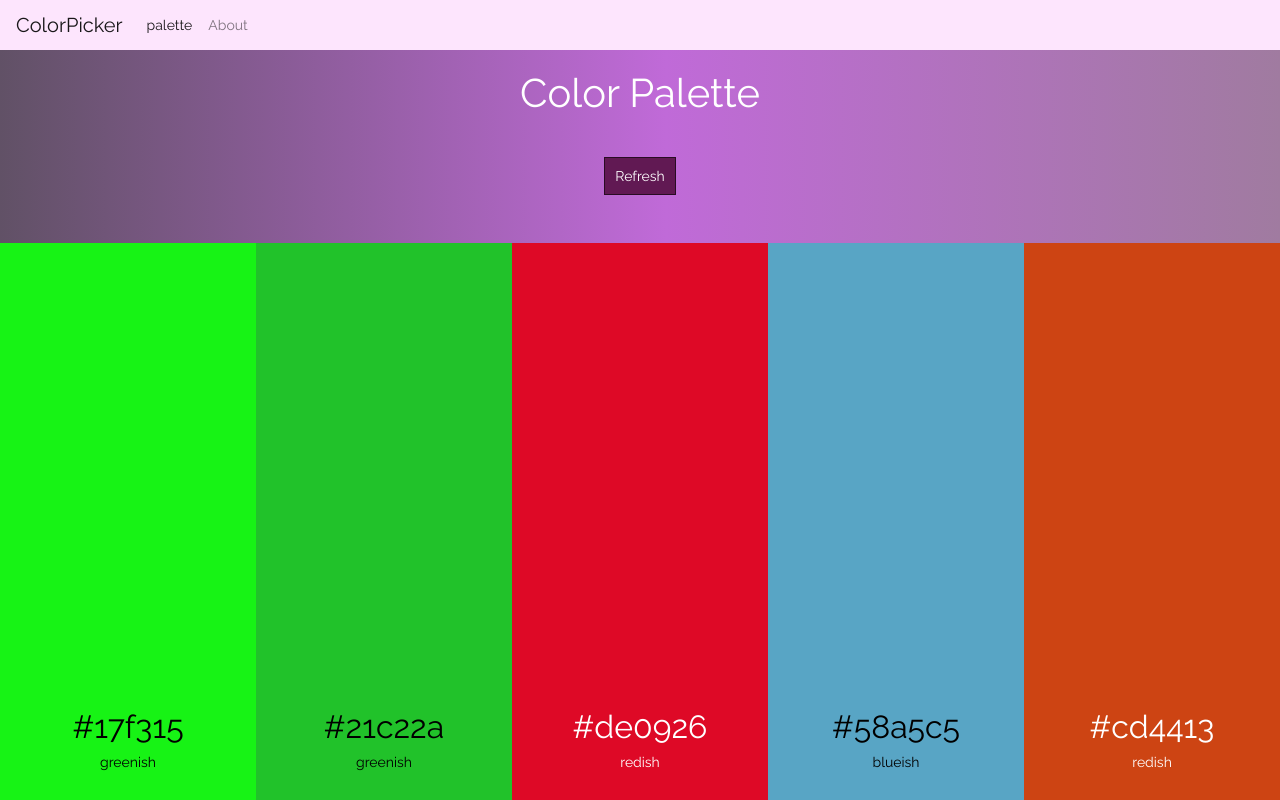
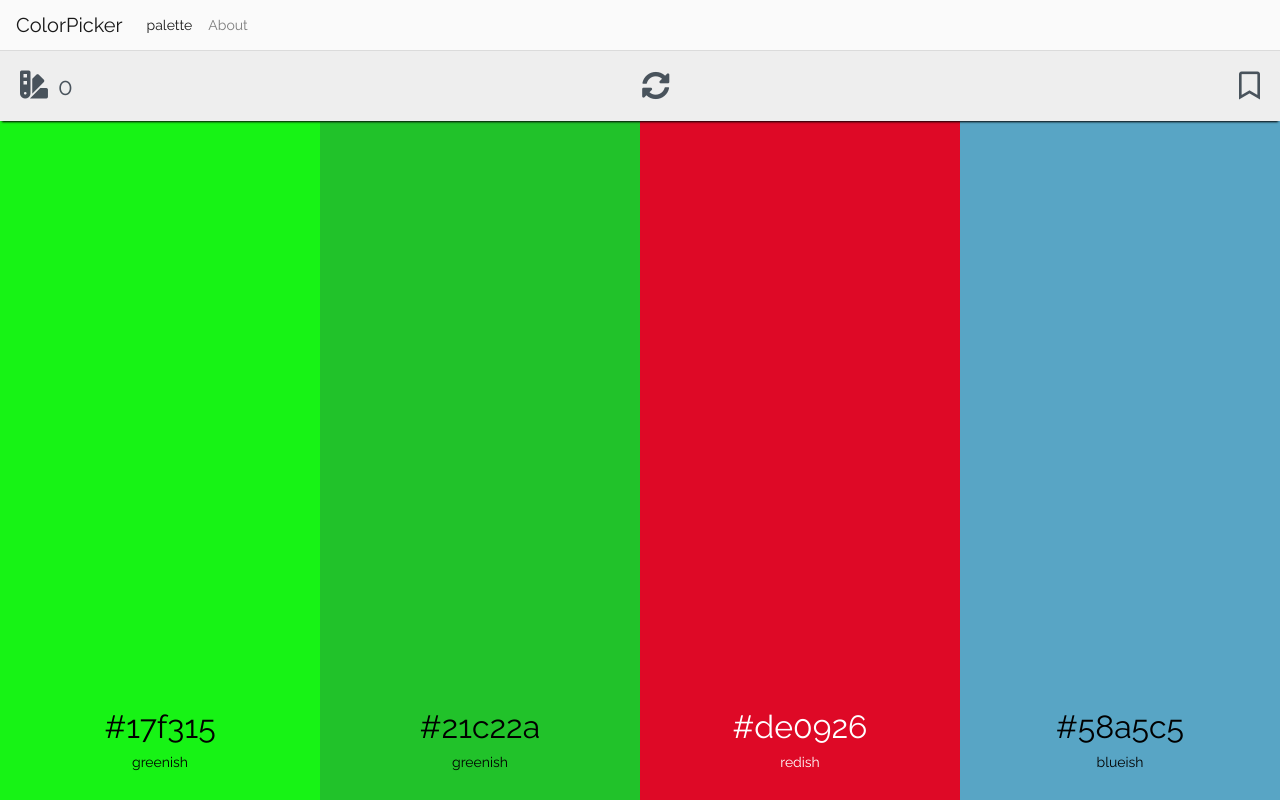
Before and after one commit to ahmednawar1997/color-picker, an Angular app: page / in a window 1280 px wide. Built offline with nearby package versions, Linux system fonts and the light colour scheme.

Commit message:
Create save palettes Change control bar UI

```diff
--- a/src/app/app.component.css
+++ b/src/app/app.component.css
@@ -50,3 +50,99 @@
   /* flex-wrap: wrap; */
   flex-direction: row;
 }
+
+.control-panel-cont {
+
+  display: flex;
+  flex-direction: row;
+  justify-content: center;
+  align-items: center;
+  border-top: 1px solid rgb(219, 219, 219);
+  background-color: rgb(238, 238, 238);
+  /* padding: 20px; */
+  width: 100%;
+  color: rgb(136, 138, 129);
+  box-shadow: 0 3px 2px -2px rgba(0, 0, 0, 1);
+  height: 100%;
+  z-index: 10;
+}
+
+
+.saved-palettes-btn {
+  margin-right: auto;
+}
+
+.saved-palettes-btn:hover {
+  transform: scale(1.1);
+}
+
+.control-btn {
+  color: rgb(73, 83, 92);
+  text-decoration: none;
+  height: 100%;
+  padding: 20px;
+  /* box-shadow: 0px 0px 5px #fff; */
+  transition: ease 0.5s;
+
+}
+
+.control-btn:hover {
+  color: rgb(48, 54, 59);
+  cursor: pointer;
+}
+
+.refresh-btn:hover {
+  transform: rotate(180deg);
+}
+
+.save-btn {
+  margin-left: auto;
+}
+
+.save-btn:hover {
+  transform: scale(1.1);
+}
+
+
+
+.saved-palettes {
+  display: flex;
+  flex: row;
+  flex-wrap: wrap;
+  padding: 10px;
+  background-color: rgb(250, 248, 242);
+}
+
+.saved-palette:hover {
+  cursor: pointer;
+  box-shadow: 0px 0px 5px 1px rgba(155, 155, 155, 0.75);
+
+
+}
+
+.saved-palette {
+  display: flex;
+  flex-direction: row;
+  flex-wrap: nowrap;
+  padding: 0;
+  background-color: rgb(221, 221, 219);
+  border-radius: 4px;
+  border: 4px solid white;
+  margin: 10px;
+  box-shadow: 0px 0px 2px 1px rgba(155, 155, 155, 0.75);
+
+}
+
+.palette-color {
+  margin: 0;
+  padding: 0;
+  height: 20px;
+  width: 20px;
+}
+
+.saved-palletes-num {
+  padding: 5;
+  margin-left: 10px;
+  font-size: x-large;
+
+}
--- a/src/app/app.component.html
+++ b/src/app/app.component.html
@@ -1,17 +1,30 @@
 <app-navbar></app-navbar>
-<div class="body-container mt-1">
-  <div class="header-cont">
-    <div class="header-item">
-      <h1 class="text-center">Color Palette</h1>
-    </div>
-    <div class="header-item">
-      <button class="button" (click)="refreshColors()">Refresh</button>
-    </div>
+
+
+
+<div class="control-panel-cont">
+  <a class="control-btn saved-palettes-btn" mat-raised-button matTooltip="Saved Palettes"
+    (click)="toggleSavedPalettes()"><i class="fas fa-swatchbook fa-2x"></i><span
+      class="saved-palletes-num">{{savedPalettes.length}}</span></a>
+  <a class="control-btn refresh-btn" (click)="refreshColors()"><i class="fas fa-sync-alt fa-2x"></i></a>
+  <a class="control-btn save-btn" mat-raised-button matTooltip="Save" (click)="savePalette()"><i
+      class="far fa-bookmark fa-2x"></i></a>
+</div>
+
+
+<div class="saved-palettes" *ngIf="showSavedPalettes">
+  <div *ngFor="let palette of savedPalettes" class="saved-palette">
+    <div *ngFor="let paletteColor of palette" class="palette-color" [style.background-color]="paletteColor"></div>
   </div>
+</div>
+
+
+<div class="body-container">
+
   <div class="palette-cont" cdkDropList cdkDropListOrientation="horizontal" (cdkDropListDropped)="drop($event)">
     <app-color-div *ngFor="let color of colors" [color]="color" [canAddColors]="colors.length===7" cdkDrag
-      cdkDragLockAxis="x" (expandColor)="expandColor(color)" (removeColor)="removeColor(color)" (addColor)="addColor(color)"(changeColor)="changeColorInArray(color, $event)"
-      ></app-color-div>
+      cdkDragLockAxis="x" (expandColor)="expandColor(color)" (removeColor)="removeColor(color)"
+      (addColor)="addColor(color)" (changeColor)="changeColorInArray(color, $event)"></app-color-div>
 
   </div>
 </div>
--- a/src/app/app.component.ts
+++ b/src/app/app.component.ts
@@ -14,19 +14,20 @@ import * as colorService from '../services/color-services';
 export class AppComponent {
   @ViewChildren(ColorDivComponent) children!: QueryList<ColorDivComponent>;
   @ViewChild('palette') paletteDom!: ElementRef;
-  title = 'color-picker';
   colors: Array<any>;
-  colorsTemp!: Array<any>;
+  savedPalettes!: Array<any>;
+  showSavedPalettes = false;
+
   showBackgroundLayer = false;
   expandedColor = '#ffffff';
 
   constructor() {
-    this.colors = colorService.generateSimilarColors(5);
+    this.colors = colorService.generateSimilarColors(4);
+    this.savedPalettes = [];
   }
 
 
   removeColor = (color: any) => {
-    console.log(color);
     this.colors = this.colors.filter((clr) => clr !== color);
   }
 
@@ -56,4 +57,35 @@ export class AppComponent {
     this.colors[index] = newColor;
   }
 
+  savePalette = () => {
+    const newPalette = this.colors.map((color) => colorService.rgbToHex(color));
+    if (!isPaletteExist(this.savedPalettes, newPalette)) {
+      this.savedPalettes.push(newPalette);
+    }
+  }
+
+  toggleSavedPalettes = () => {
+    this.showSavedPalettes = !this.showSavedPalettes;
+    if (this.savedPalettes.length === 0) {
+      this.showSavedPalettes = false;
+    }
+  }
 }
+
+const isPaletteExist = (savedPalettes: Array<any>, newPalette: Array<any>) => {
+  for (const palette of savedPalettes) {
+
+    if (palette.length !== newPalette.length) {
+      return false;
+    }
+    let flag = true;
+    for (const [index, element] of palette.entries()) {
+      if (element !== newPalette[index]) {
+        flag = false;
+        break;
+      }
+    }
+    if (flag) { return flag; }
+  }
+  return false;
+};
--- a/src/app/color-div/color-div.component.ts
+++ b/src/app/color-div/color-div.component.ts
@@ -19,6 +19,7 @@ export class ColorDivComponent implements OnInit {
   @Output() addColor: EventEmitter<any> = new EventEmitter();
   @Output() expandColor: EventEmitter<any> = new EventEmitter();
   @Output() changeColor: EventEmitter<any> = new EventEmitter();
+
 
 
 
--- a/src/app/navbar/navbar.component.css
+++ b/src/app/navbar/navbar.component.css
@@ -1,3 +1,4 @@
-.navbar#navbarCont{
-    background:rgb(253, 229, 253);
+.navbar#navbarCont {
+  /* background:rgb(253, 229, 253); */
+  background-color: rgb(250, 250, 250);
 }
--- a/src/index.html
+++ b/src/index.html
@@ -2,7 +2,7 @@
 <html lang="en">
 <head>
   <meta charset="utf-8">
-  <title>ColorPicker</title>
+  <title>ColorPalette</title>
   <base href="/">
   <meta name="viewport" content="width=device-width, initial-scale=1">
   <link rel="icon" type="image/x-icon" href="favicon.ico">
--- a/src/services/color-services.ts
+++ b/src/services/color-services.ts
@@ -68,14 +68,14 @@ export const generateRandomColors = (num: number) => {
     return colors;
 };
 
-export const generateSimilarColors = (num: number) => {
+export const generateSimilarColors = (num: number, color?: any) => {
     const colors = [];
-    const color = pickRandomColor();
+    if (color === undefined) { color = pickRandomColor(); }
 
     let count = 0;
     while (count < num) {
         const randomColor = pickRandomColor();
-        if (colorSimilarity(randomColor, color) < 3) {
+        if (colorSimilarity(randomColor, color) < 2) {
             colors.push(randomColor);
             count++;
         }
@@ -89,19 +89,17 @@ export const generateShades = (color: any, num: number) => {
 
     let newShade = { ...color };
 
-    for (let i = 0; i < shadesDetails.lightShadesNum; i++) {
-        newShade = getshadeColor(newShade, 20);
+    for (let i = 0; i < shadesDetails.lightShadesNum - 1; i++) {
+        newShade = getshadeColor(newShade, shadesDetails.lightRatio);
         shades.push(rgbToHex(newShade));
-        console.log(newShade);
     }
     newShade = { ...color };
 
     const shadesTemp: Array<any> = [];
     shadesTemp.push(rgbToHex(color));
 
-    for (let i = 0; i < shadesDetails.darkShadesNum - 1; i++) {
-        newShade = getshadeColor(newShade, -20);
-        console.log(newShade);
+    for (let i = 0; i < shadesDetails.darkShadesNum; i++) {
+        newShade = getshadeColor(newShade, shadesDetails.darkRatio * -1);
         shadesTemp.push(rgbToHex(newShade));
     }
     shadesTemp.reverse();
@@ -135,9 +133,8 @@ const rgb2lab = (color: any) => {
     let r = color.red / 255;
     let g = color.green / 255;
     let b = color.blue / 255;
-    let x;
-    let y;
-    let z;
+    // tslint:disable-next-line: one-variable-per-declaration
+    let x, y, z;
     r = (r > 0.04045) ? Math.pow((r + 0.055) / 1.055, 2.4) : r / 12.92;
     g = (g > 0.04045) ? Math.pow((g + 0.055) / 1.055, 2.4) : g / 12.92;
     b = (b > 0.04045) ? Math.pow((b + 0.055) / 1.055, 2.4) : b / 12.92;
@@ -182,8 +179,16 @@ const getShadesNum = (color: any, total: number) => {
     const minDiff = Math.min.apply(null, Object.values(color));
 
     const lightShadesNum = Math.floor((maxDiff / (maxDiff + minDiff)) * total);
+    // const darkShadesNum = total - lightShadesNum;
+
+    console.log(maxDiff);
+
+    console.log(lightShadesNum);
+    // const darkRatio, lightRatio = Math.abs(maxSubColor - minDiff) > 200 ? 5 : 20;
+    const lightRatio = maxSubColor > 220 ? 5 : 10;
+    const darkRatio = minDiff < 30 ? 10 : 20;
+
     const darkShadesNum = total - lightShadesNum;
 
-
-    return { lightShadesNum, darkShadesNum };
+    return { lightShadesNum, darkShadesNum, lightRatio, darkRatio };
 };
```
